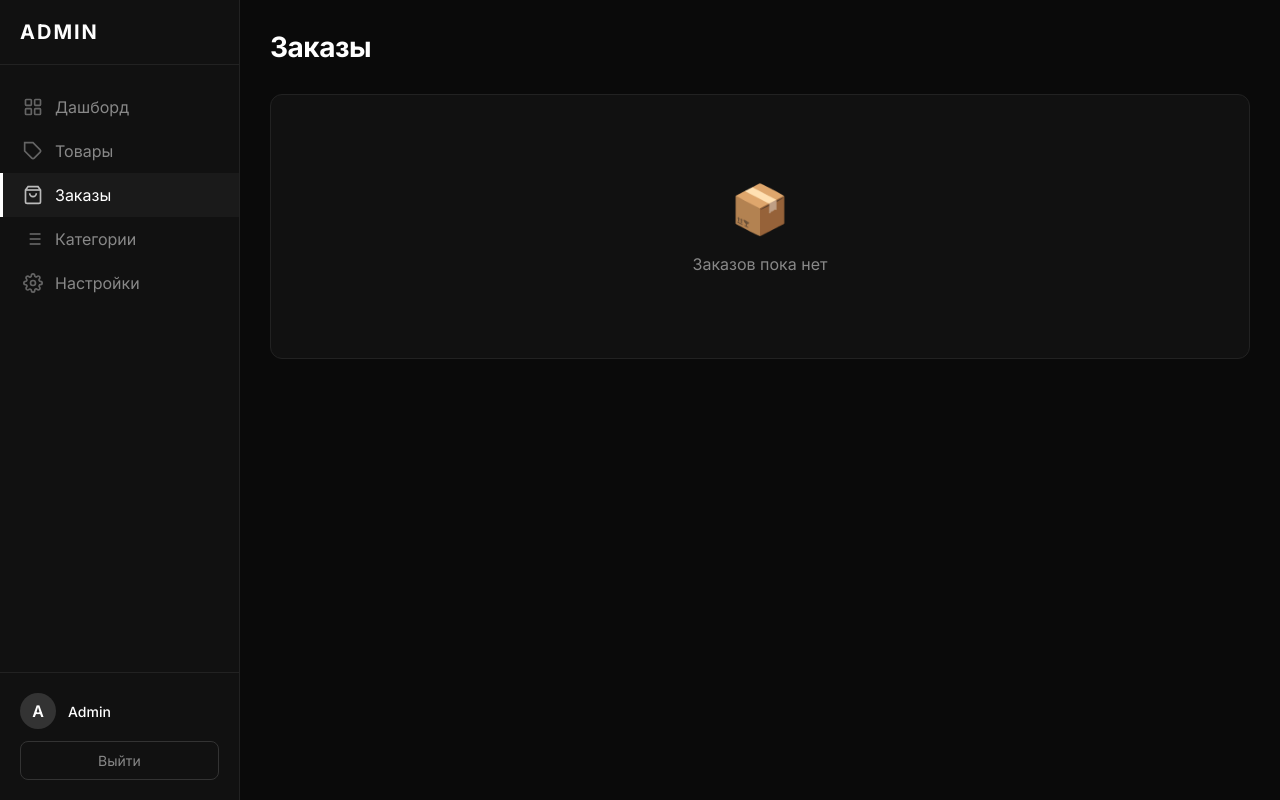
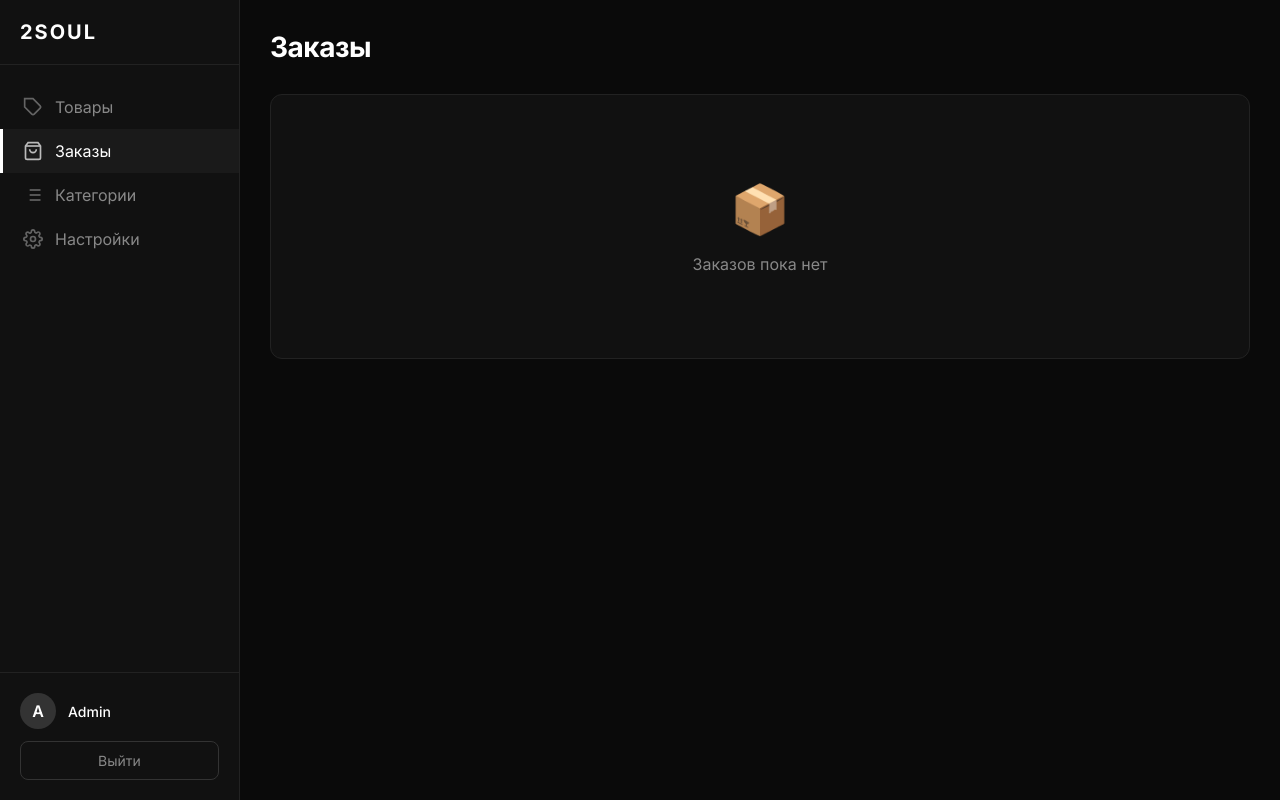
Before and after one commit to glockcsgo123/telegram-shop-v2, a Flask app: page /admin/orders in a window 1280 px wide. Run offline with Flask 3, Linux system fonts and the light colour scheme; the visitor is signed in with stand-in values (Sample User, id 1); data that the repository does not hold is empty.

Commit message:
Fix admin_base template

```diff
--- a/templates/admin_base.html
+++ b/templates/admin_base.html
@@ -530,18 +530,9 @@
 <body>
     <!-- Sidebar -->
     <aside class="sidebar">
-        <div class="sidebar-logo">ADMIN</div>
+        <div class="sidebar-logo">2SOUL</div>
 
         <nav class="sidebar-nav">
-            <a href="{{ url_for('admin_dashboard') }}" class="nav-item {% if request.endpoint == 'admin_dashboard' %}active{% endif %}">
-                <svg viewBox="0 0 24 24" fill="none" stroke="currentColor" stroke-width="2">
-                    <rect x="3" y="3" width="7" height="7" rx="1"/>
-                    <rect x="14" y="3" width="7" height="7" rx="1"/>
-                    <rect x="3" y="14" width="7" height="7" rx="1"/>
-                    <rect x="14" y="14" width="7" height="7" rx="1"/>
-                </svg>
-                Дашборд
-            </a>
             <a href="{{ url_for('admin_products') }}" class="nav-item {% if 'product' in request.endpoint %}active{% endif %}">
                 <svg viewBox="0 0 24 24" fill="none" stroke="currentColor" stroke-width="2">
                     <path d="M20.59 13.41l-7.17 7.17a2 2 0 01-2.83 0L2 12V2h10l8.59 8.59a2 2 0 010 2.82z"/>
@@ -579,8 +570,8 @@
 
         <div class="sidebar-footer">
             <div class="admin-info">
-                <div class="admin-avatar">{{ session.get('admin_username', 'A')[0].upper() }}</div>
-                <div class="admin-name">{{ session.get('admin_username', 'Admin') }}</div>
+                <div class="admin-avatar">A</div>
+                <div class="admin-name">Admin</div>
             </div>
             <a href="{{ url_for('admin_logout') }}" class="logout-btn">Выйти</a>
         </div>
```
Also changed, not shown: 1 other file.
